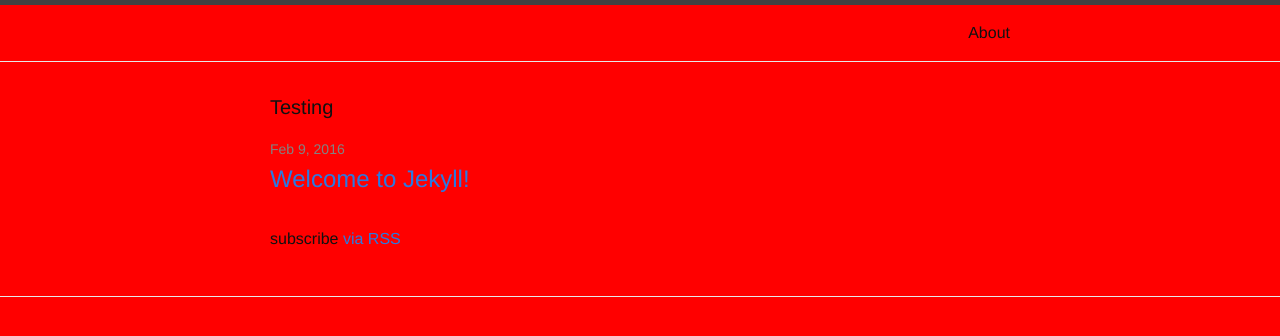
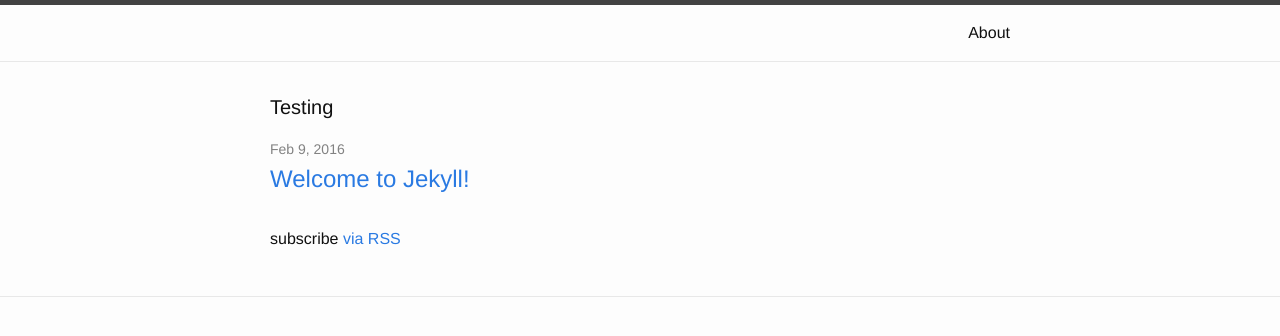
Before and after one commit to npmcdn-to-unpkg-bot/milenapribic.github.io, a Jekyll site: the page built from index.html, in a window 1280 px wide. Shown: the top 336 px of the page. Built offline with Jekyll 4.4.1, drawn with Linux system fonts in a browser that asks for light colours.

Commit message:
putting background color back in

```diff
--- a/_sass/_base.scss
+++ b/_sass/_base.scss
@@ -16,7 +16,7 @@ dl, dd, ol, ul, figure {
 body {
     font: $base-font-weight #{$base-font-size}/#{$base-line-height} $base-font-family;
     color: $text-color;
-    background-color: red;
+    background-color: $background-color;
     -webkit-text-size-adjust: 100%;
     -webkit-font-feature-settings: "kern" 1;
     -moz-font-feature-settings: "kern" 1;
```
